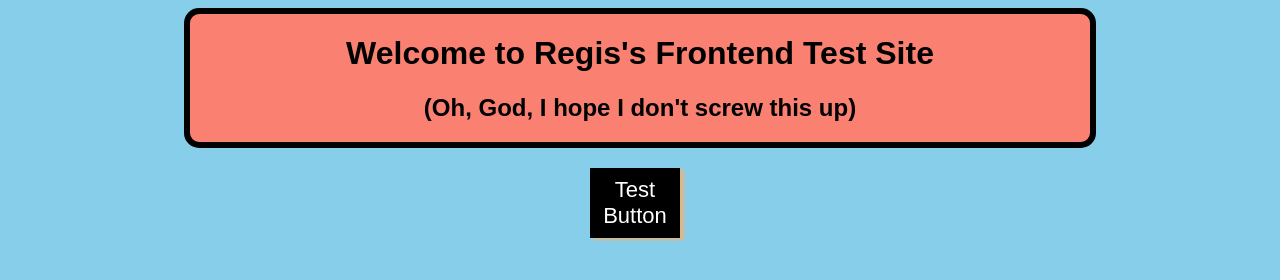
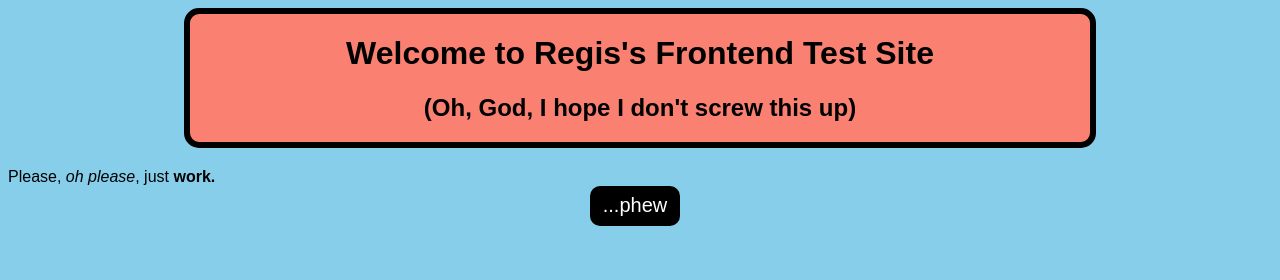
Before and after one commit to regisaslewis/my-personal-website, a plain HTML site: page index.html in a window 1280 px wide. Both pictures are taken after a click on the button "Test Button". Drawn offline with Linux system fonts and the light colour scheme.

Commit message:
second button configuring

```diff
--- a/index.html
+++ b/index.html
@@ -9,7 +9,7 @@
             <h1>Welcome to Regis's Frontend Test Site</h1>
         </div>
         <div id="button-div">
-            <button id="photo-button">Test Button</button>
+            <button id="test-button">Test Button</button>
         </div>
         <script src="script.js"></script>
     </body>
--- a/script.js
+++ b/script.js
@@ -2,19 +2,20 @@ const h2 = document.createElement("h2");
 h2.textContent = "(Oh, God, I hope I don't screw this up)"
 document.querySelector("#container").appendChild(h2);
 
-const photoButton = document.getElementById("photo-button");
-function addSection() {
+const testButton = document.getElementById("test-button");
 const newDiv = document.createElement("div");
 newDiv.setAttribute("id", "new-div");
 newDiv.innerHTML = "Please, <em>oh please</em>, just <strong>work.</strong>";
 const newButtonDiv = document.createElement("div");
 newButtonDiv.setAttribute("id", "new-button-div");
-    const newButton = document.createAttribute("button");
+const newButton = document.createElement("button");
 newButton.setAttribute("id", "new-button");
 newButton.textContent = "...phew";
+
+function addSection() {
     document.body.appendChild(newDiv);
-    document.body.appendChild(newButtonDiv)
+    document.body.appendChild(newButtonDiv);
     document.getElementById("new-button-div").appendChild(newButton);
-    document.getElementById("photo-button").remove();
+    document.getElementById("test-button").remove();
 }
-photoButton.addEventListener("click", addSection);
+testButton.addEventListener("click", addSection);
--- a/style.css
+++ b/style.css
@@ -31,7 +31,7 @@ h2 {
     margin: 20px auto;
 }
 
-#photo-button {
+#test-button {
     text-align: center;
     font-size: 22px;
     width: 90px;
@@ -42,13 +42,13 @@ h2 {
     box-shadow: 4px 2px 3px burlywood;
 }
 
-#photo-button:hover {
+#test-button:hover {
     background-color: white;
     color: black;
     box-shadow: 4px 2px 3px red;
 }
 
-#new-div {
+#new-div #new-div-two {
     padding: 50px 5px;
     display: block;
     font-size: 20px;
@@ -61,13 +61,14 @@ h2 {
 }
 
 #new-button-div {
-    width: 150px;
+    width: 100px;
     margin: auto;
 }
 
 #new-button {
     text-align: center;
     border: none;
+    border-radius: 10px;
     background-color: black;
     color: white;
     width: 90px;
```
Lines whose indentation alone changed are shown as unchanged.
